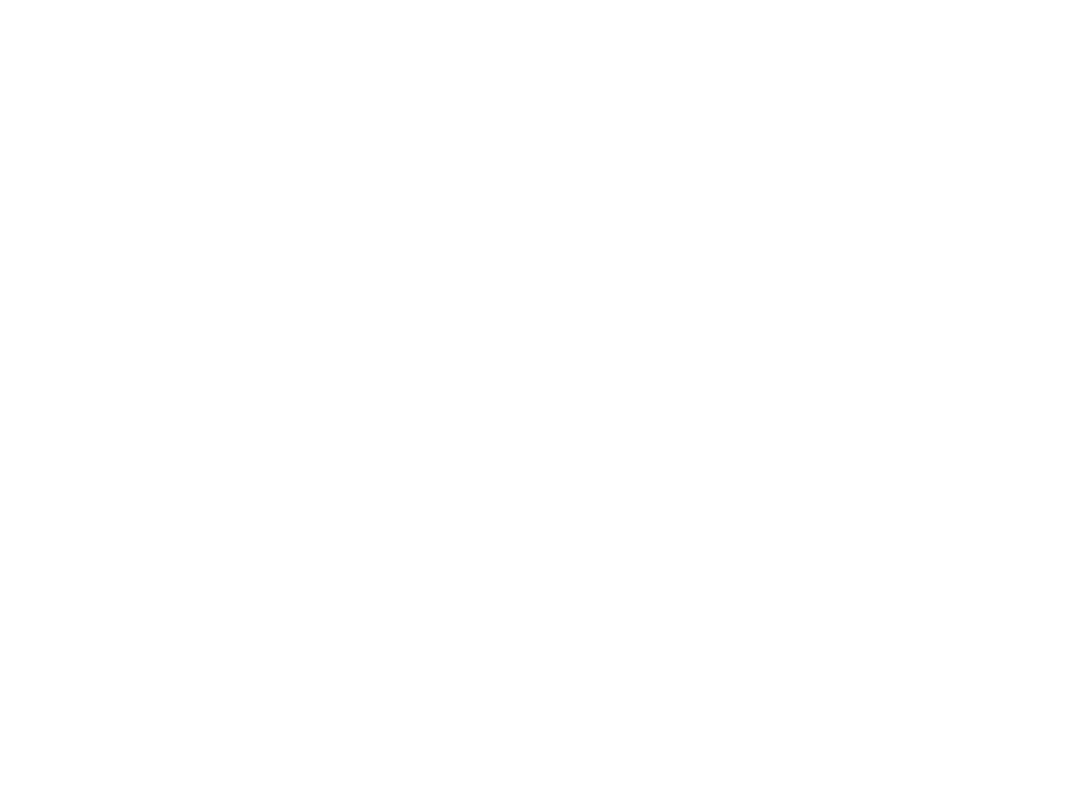
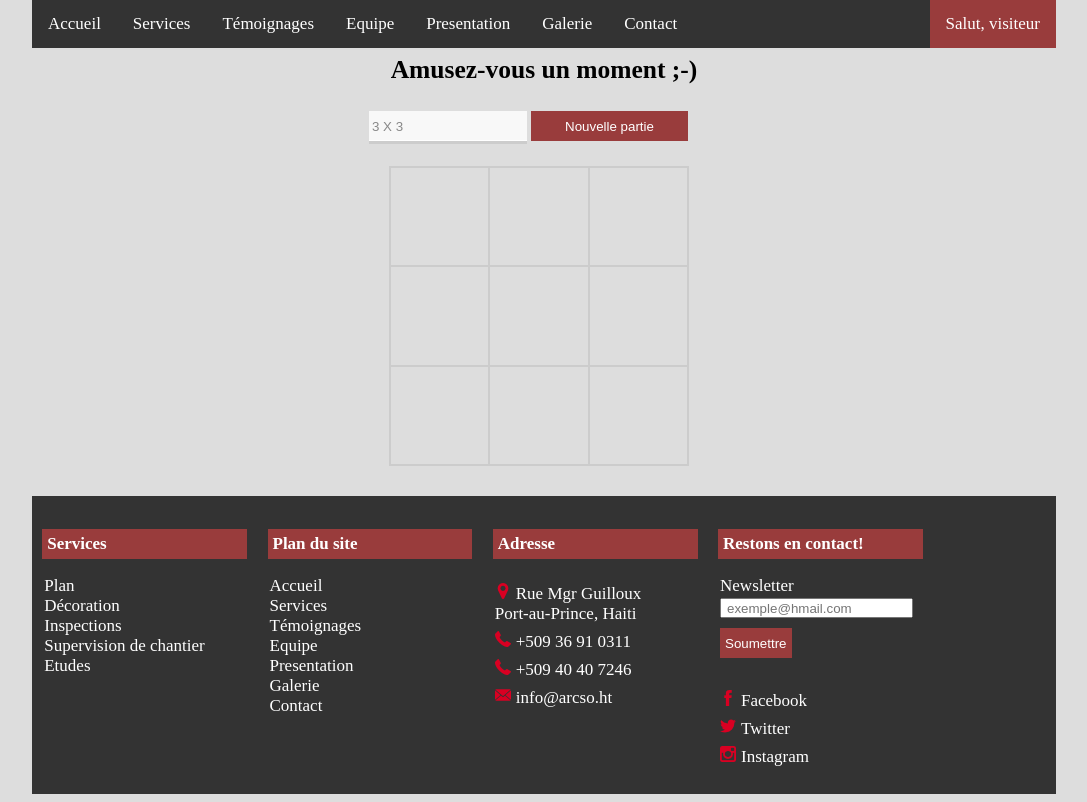
Before and after one commit to jnermano/jnermano.github.io, a plain HTML site: page jeu.html in a window 1280 px wide. Shown: the whole page, without its empty margins (96-1183 px from the left). Drawn offline with Linux system fonts and the light colour scheme.

Commit message:
# Animation # Jeu # retouches

```diff
--- a/contact.html
+++ b/contact.html
@@ -8,8 +8,8 @@
     <title>ARCSO - Contact</title>
 
     <link href="css/main.css" rel="stylesheet" type="text/css" />
+    <link href="css/info_window.css" rel="stylesheet" type="text/css" />
     <link href="css/contact.css" rel="stylesheet" type="text/css" />
-    <link href="css/info_window.css" rel="stylesheet" type="text/css" />
 
 </head>
 
@@ -39,6 +39,9 @@
                 <li>
                     <a class="active" href="#">Contact</a>
                 </li>
+                <li  style="float:right;" id="li_profile">
+                    <a class="active" href="#" onclick="show_user()" id="a_profile"></a>
+                </li>
             </ul>
         </nav>
     </header>
@@ -48,8 +51,9 @@
         <section id="sec_contact">
 
             <div id="map" class="contact_item">map</div>
-            <form>
+
                 <div id="form_contact" class="contact_item">
+                    <form>
                     <label for="nom">Nom</label>
                     <input type="text" id="nom" placeholder="Nom" required="required" />
 
@@ -74,9 +78,9 @@
                     <input type="email" id="email" placeholder="exemple@gmail.com" required="required" />
 
                     <button type="button" class="btn_submit" onclick="save_contact()">Soumettre</button>
+                </form>
+                </div>
 
-                </div>
-            </form>
         </section>
     </main>
 
@@ -178,6 +182,7 @@
 
     </div>
 
+    <script type="text/javascript" src="js/load_data.js"></script>
     <script type="text/javascript" src="js/info_window.js"></script>
     <script type="text/javascript" src="https://maps.googleapis.com/maps/api/js?key=AIzaSyBrQ7owxuzyPtJo8AfCc0gFBsr3FgEVyCg"></script>
     <script type="text/javascript" src="js/contact.js"></script>
--- /dev/null
+++ b/css/jeu.css
@@ -0,0 +1,81 @@
+
+main {
+    margin-top: 55px;
+    margin-bottom: 10px;
+}
+
+*{
+  -webkit-box-sizing: border-box;
+  -moz-box-sizing: border-box;
+  box-sizing: border-box;
+}
+
+select {
+    padding:3px;
+    margin: 0;
+    height: 30px;
+    -webkit-box-shadow: 0 3px 0 #ccc, 0 -1px #fff inset;
+    -moz-box-shadow: 0 3px 0 #ccc, 0 -1px #fff inset;
+    box-shadow: 0 3px 0 #ccc, 0 -1px #fff inset;
+    background: #f8f8f8;
+    color:#888;
+    border:none;
+    outline:none;
+    display: inline-block;
+    -webkit-appearance:none;
+    -moz-appearance:none;
+    appearance:none;
+    cursor:pointer;
+    width:45%;
+}
+
+
+.minContainer {
+    padding: 20px;
+    padding-right: 30px;
+}
+
+table {
+    border-collapse:collapse;
+    table-layout: fixed;
+    border-spacing: 0;
+    width:300px;
+    height:300px;
+    margin-right:5px;
+}
+.td {
+    border: 2px solid #cccccc;
+    font-size:20px;
+    font-family:"Helvetica Neue", Helvetica, Arial, sans-serif;
+    color:white;
+    line-height: 1.428571429;
+    width: 30px;
+    height: 32px;
+    min-width: 32px;
+    max-width: 302px;
+    min-height: 32px;
+    max-height: 32px;
+    text-align: center;
+}
+
+.X{
+    background-color: rgb(153, 60, 60);
+}
+
+.O{
+    background-color: #333;
+}
+
+div.container{
+    display: block;
+    margin: auto;
+    width: 350px;
+}
+
+div.container h2{
+    text-align: center;
+}
+
+div.container button{
+    width: 45%;
+}
--- a/css/main.css
+++ b/css/main.css
@@ -50,8 +50,15 @@
   visibility: hidden;
 }
 
+#home canvas#home_canvas {
+    display: block;
+    margin: auto auto;
+    width: 100%;
+}
 
-#home,
+
+
+
 #presention {
     height: 600px;
 }
@@ -142,7 +149,7 @@
 }
 
 div.col_footer li {
-   -
+    list-style-type: none;
 }
 
 div.col_footer {
@@ -209,6 +216,10 @@
     display: block;
 }
 
+article cite{
+    height: 150px;
+}
+
 .pagination {
     display: inline-block;
 
@@ -256,4 +267,9 @@
     cite{
         height: inherit;
     }
+
+    article cite{
+        height: 250px;
+        display: inherit;
+    }
 }
--- a/jeu.html
+++ b/jeu.html
@@ -0,0 +1,166 @@
+<!DOCTYPE html>
+<html lang="en">
+
+<head>
+    <meta charset="UTF-8">
+    <meta name="viewport" content="width=device-width, initial-scale=1.0">
+    <meta http-equiv="X-UA-Compatible" content="ie=edge">
+    <title>ARCSO - Contact</title>
+
+    <link href="css/main.css" rel="stylesheet" type="text/css" />
+    <link href="css/info_window.css" rel="stylesheet" type="text/css" />
+    <link href="css/jeu.css" rel="stylesheet" type="text/css" />
+
+</head>
+
+<body onload="fnLoad()">
+
+    <header>
+        <nav>
+            <ul>
+                <li>
+                    <a class="" href="index.html#home_">Accueil</a>
+                </li>
+                <li>
+                    <a href="index.html#services_">Services</a>
+                </li>
+                <li>
+                    <a href="index.html#testimonials_">Témoignages</a>
+                </li>
+                <li>
+                    <a href="index.html#team_">Equipe</a>
+                </li>
+                <li>
+                    <a href="index.html#presention_">Presentation</a>
+                </li>
+                <li>
+                    <a href="galerie.html">Galerie</a>
+                </li>
+                <li>
+                    <a class="" href="contact">Contact</a>
+                </li>
+                <li style="float:right;" id="li_profile">
+                    <a class="active" href="#" onclick="show_user()" id="a_profile"></a>
+                </li>
+            </ul>
+        </nav>
+    </header>
+
+    <main>
+            <div class="container">
+                <h2>Amusez-vous un moment ;-)</h2>
+                <div>
+                    <select id="grid">
+                    </select>
+                    <button name="NewGame" class="newGame btn_submit" value="Nouvelle partie" onClick="fnNewGame()">Nouvelle partie</button>
+                </div>
+                <div class="minContainer">
+                    <table class="row" id="game"></table>
+                </div>
+            </div>
+    </main>
+
+    <footer>
+        <div id="footer_container">
+            <div class="col_footer">
+                <h4>Services</h4>
+                <ul>
+                    <li>Plan</li>
+                    <li>Décoration</li>
+                    <li>Inspections</li>
+                    <li>Supervision de chantier</li>
+                    <li>Etudes</li>
+                </ul>
+            </div>
+
+            <span class="anchor" id="col_footer_"></span>
+            <div class="col_footer">
+                <h4>Plan du site</h4>
+                <ul>
+                    <li>
+                        <a href="index.html#home_">Accueil</a>
+                    </li>
+                    <li>
+                        <a href="index.html#services_">Services</a>
+                    </li>
+                    <li>
+                        <a href="index.html#testimonials_">Témoignages</a>
+                    </li>
+                    <li>
+                        <a href="index.html#team_">Equipe</a>
+                    </li>
+                    <li>
+                        <a href="index.html#presention_">Presentation</a>
+                    </li>
+                    <li>
+                        <a href="galerie.html">Galerie</a>
+                    </li>
+                    <li>
+                        <a href="#">Contact</a>
+                    </li>
+                </ul>
+            </div>
+
+            <div class="col_footer">
+                <h4>Adresse</h4>
+                <ul>
+                    <li>
+                        <img class="icon" src="images/marker.png" alt="marker" />Rue Mgr Guilloux
+                        <Br/> Port-au-Prince, Haiti</li>
+                    <li>
+                        <img class="icon" src="images/phone.png" alt="phone" />+509 36 91 0311</li>
+                    <li>
+                        <img class="icon" src="images/phone.png" alt="phone" />+509 40 40 7246</li>
+                    <li>
+                        <img class="icon" src="images/envelope.png" alt="envelope" />info@arcso.ht</li>
+                </ul>
+            </div>
+
+            <div class="col_footer">
+                <h4>Restons en contact!</h4>
+                <ul>
+                    <li>Newsletter</li>
+                    <li>
+                        <div>
+                            <input type="email" placeholder="exemple@hmail.com">
+                        </div>
+                        <div>
+                            <button class="btn_submit">Soumettre</button>
+                        </div>
+                    </li>
+                    <li>
+                        <br>
+                    </li>
+                    <li>
+                        <img class="icon" src="images/facebook.png" alt="facebook" />Facebook</li>
+                    <li>
+                        <img class="icon" src="images/twitter.png" alt="twitter" />Twitter</li>
+                    <li>
+                        <img class="icon" src="images/instagram.png" alt="instagram" />Instagram</li>
+
+                </ul>
+            </div>
+        </div>
+
+    </footer>
+
+    <div id="myModal" class="modal">
+
+        <!-- Modal content -->
+        <div class="modal-content">
+            <div class="modal-header">
+                <span class="close">&times;</span>
+                <h2 id="header_content"></h2>
+            </div>
+            <div class="modal-body">
+            </div>
+        </div>
+
+    </div>
+
+    <script type="text/javascript" src="js/load_data.js"></script>
+    <script type="text/javascript" src="js/info_window.js"></script>
+    <script type="text/javascript" src="js/jeu.js"></script>
+    </body>
+
+</html>
--- /dev/null
+++ b/js/jeu.js
@@ -0,0 +1,130 @@
+
+
+var turn = 'X';
+var score = {
+    'X': 0,
+    'O': 0
+};
+var gridValue = 0;
+
+function fnLoad() {
+    var select = document.getElementById("grid");
+    for (i = 3; i <= 5; i += 1) {
+        var option = document.createElement('option');
+        select.options[select.options.length] = new Option(i + ' X ' + i, i);
+    }
+
+    addEvent(document.getElementById("game"), "click", fnChoose);
+
+    fnNewGame();
+}
+
+function addEvent(element, eventName, callback) {
+
+    if (element.addEventListener) {
+        element.addEventListener(eventName, callback, false);
+    } else if (element.attachEvent) {
+        element.attachEvent("on" + eventName, callback);
+    }
+}
+
+function fnChoose(e) {
+    if (e.target && e.target.nodeName == "TD") {
+        var targetElement = document.getElementById(e.target.id);
+        var prevTurn;
+        if ((targetElement.className).indexOf("disabled") == -1) {
+            targetElement.innerHTML = turn;
+            targetElement.classList.add('disabled');
+            targetElement.classList.add(turn);
+            score[turn] += 1;
+            prevTurn = turn;
+            turn = turn === "X" ? "O" : "X";
+
+            document.getElementsByClassName('modal-content')[0].style.width = '50%';
+
+            if (fndecide(targetElement, prevTurn)) {
+                add_content("Partie terminé", "<h2>Les '" + prevTurn + "' ont gagné !</h2>");
+                fnNewGame();
+            } else if ((score['X'] + score['O']) == (gridValue * gridValue)) {
+                add_content("Partie terminé", "<h2>Match nul! Recommencez.</h2>");
+                fnNewGame();
+            }
+        }
+    }
+}
+
+function fndecide(targetElement, prevTurn) {
+    var UL = document.getElementById('game');
+    var elements, i, j, cnt;
+    if (score[prevTurn] >= gridValue) {
+        var classes = targetElement.className.split(/\s+/);
+        for (i = 0; i < classes.length; i += 1) {
+            cnt = 0;
+            if (classes[i].indexOf('row') !== -1 || classes[i].indexOf('col') !== -1 || classes[i].indexOf('dia') !== -1) {
+                elements = UL.getElementsByClassName(classes[i]);
+                for (j = 0; j < elements.length; j += 1) {
+                    if (elements[j].innerHTML == prevTurn) {
+                        cnt += 1;
+                    }
+                }
+                if (cnt == gridValue) {
+                    return true;
+                }
+            }
+        }
+    }
+    return false;
+}
+
+function fnNewGame() {
+    var gameUL = document.getElementById("game");
+    if (gameUL.innerHTML !== '') {
+        gameUL.innerHTML = null;
+        score = {
+            'X': 0,
+            'O': 0
+        };
+        turn = 'X';
+        gridValue = 0;
+    }
+    var select = document.getElementById("grid");
+    gridValue = select.options[select.selectedIndex].value;
+    var i, j, li, k = 0,
+        classLists;
+    var gridAdd = +gridValue + 1;
+
+    for (i = 1; i <= gridValue; i += 1) {
+        tr = document.createElement('tr');
+        for (j = 1; j <= gridValue; j += 1) {
+            k += 1;
+            li = document.createElement('td');
+            li.setAttribute("id", 'li' + k);
+
+            classLists = 'td row' + i + ' col' + j;
+
+            if (i === j) {
+                classLists = 'td row' + i + ' col' + j + ' dia0';
+            }
+
+            if ((i + j) === gridAdd) {
+                classLists = 'td row' + i + ' col' + j + ' dia1';
+            }
+
+            if (!isEven(gridValue) && (Math.round(gridValue / 2) === i && Math.round(gridValue / 2) === j))
+                classLists = 'td row' + i + ' col' + j + ' dia0 dia1';
+
+            li.className = classLists;
+            tr.appendChild(li);
+
+        }
+        gameUL.appendChild(tr);
+    }
+}
+
+
+function isEven(value) {
+    if (value % 2 == 0)
+        return true;
+    else
+        return false;
+}
--- /dev/null
+++ b/js/load_data.js
@@ -0,0 +1,20 @@
+var li_profile = document.getElementById("li_profile");
+var a_profile = document.getElementById("a_profile");
+
+if (localStorage.length > 0) {
+    var key = localStorage.key(0);
+    var adh = JSON.parse(localStorage.getItem(key));
+    a_profile.innerText = "Salut, " + adh.prenom;
+}else{
+    a_profile.innerText = "Salut, visiteur";
+}
+
+function show_user(){
+    if (localStorage.length > 0) {
+        var key = localStorage.key(0);
+        var adh = JSON.parse(localStorage.getItem(key));
+    }else{
+        document.getElementsByClassName('modal-content')[0].style.width = '50%';
+        add_content("Information", "<p>Aucune information n'est disponible sur vous dans notre base de données. <h4>Veuillez remplir le formulaire de contact <a href='contact.html'>ICI</a>.</h4> <h3>Merci!</h3></p>")
+    }
+}
```
Also changed, not shown: css/contact.css (+9 -1 lines), galerie.html (+4 -0 lines), index.html (+16 -2 lines), js/galerie.js (+8 -7 lines), js/main.js (+73 -0 lines), images/plan.jpg (added).
